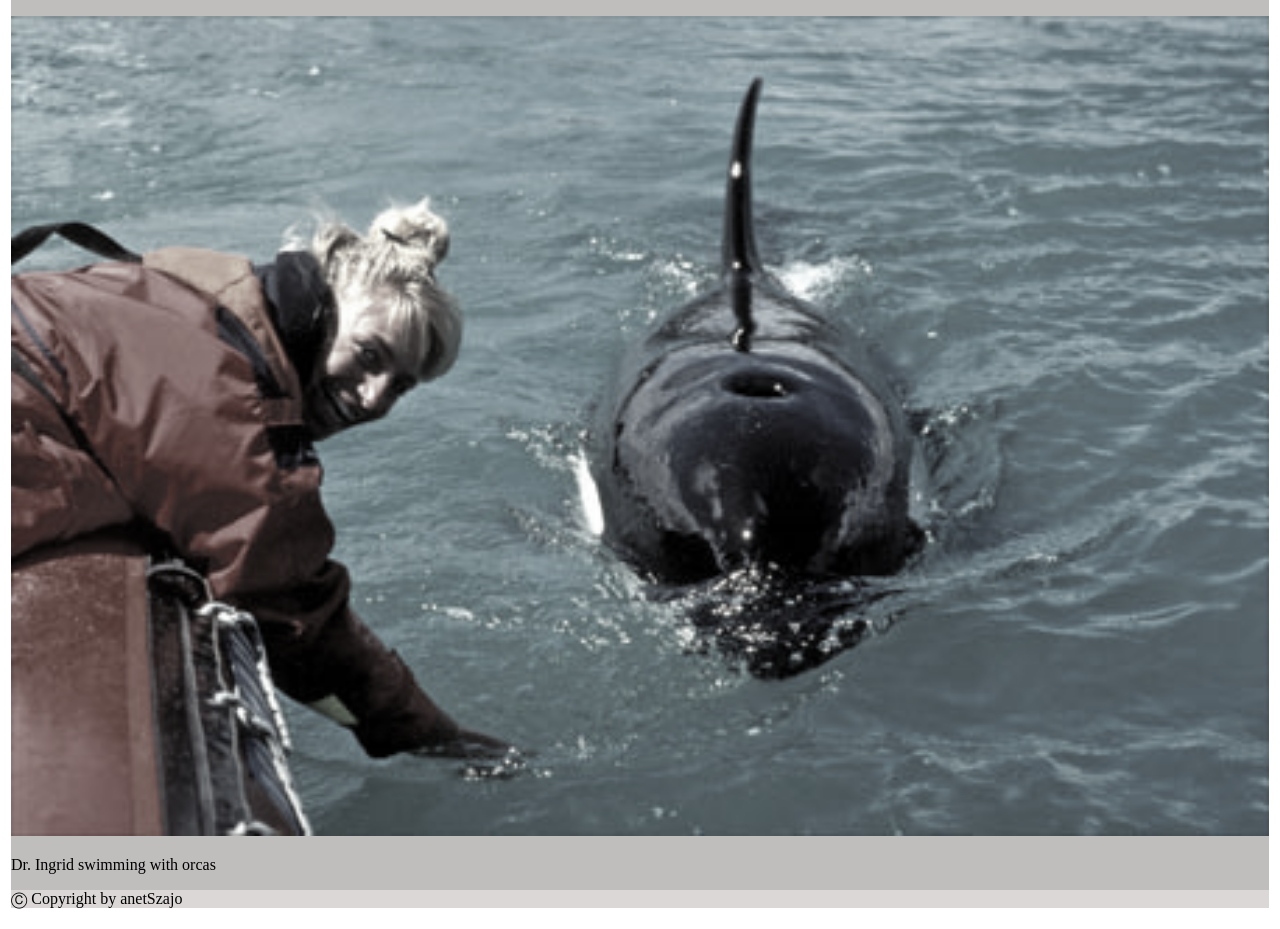
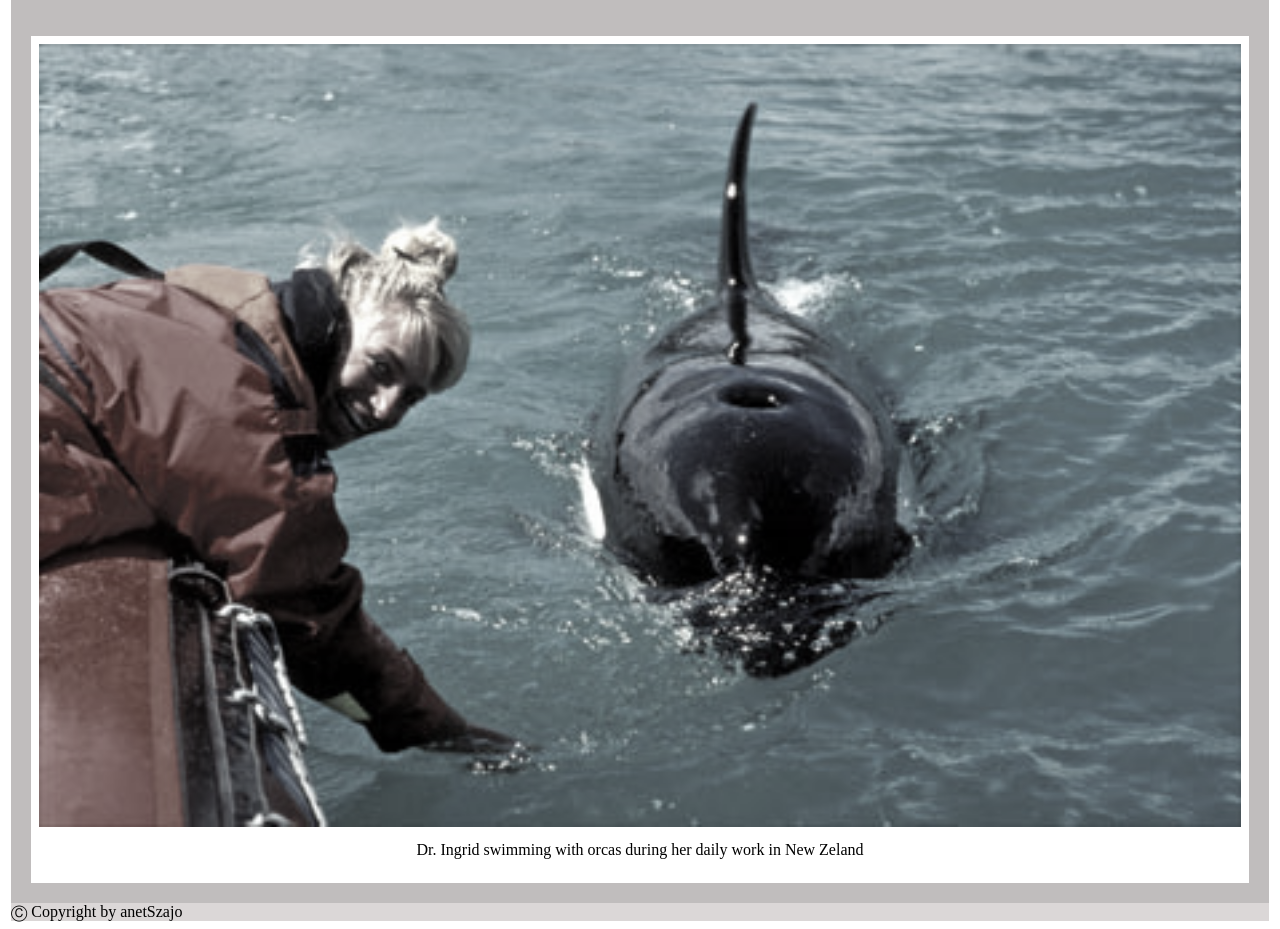
Before and after one commit to anetSzajo/tribute-page, a plain HTML site: page index.html in a window 1280 px wide. Shown: the part 108-1037 px from the top of the page. Drawn offline with Linux system fonts and the light colour scheme.

Commit message:
add photo format

```diff
--- a/index.html
+++ b/index.html
@@ -15,7 +15,7 @@
             <main>
                 <div class="image-div">
                     <img src="images/Orca_visser.jpg" id="image">
-                    <p id="img-caption">Dr. Ingrid swimming with orcas</p>
+                    <p id="img-caption">Dr. Ingrid swimming with orcas during her daily work in New Zeland</p>
                 </div>
                 <div id="tribute-info">
                     <p></p>
--- a/main.css
+++ b/main.css
@@ -17,7 +17,10 @@
 }
 
 .image-div{
-
+   background: white;
+   margin: 20px;
+   border: 5px white;
+   padding: 8px;
 }
 
 img{
@@ -26,6 +29,11 @@ img{
     text-align: center;
 }
 
+#img-caption{
+    text-align: center;
+    margin-top: 10px;
+}
+
 footer{
     background: rgb(219, 215, 215);
 }
```
